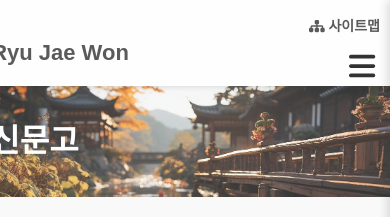
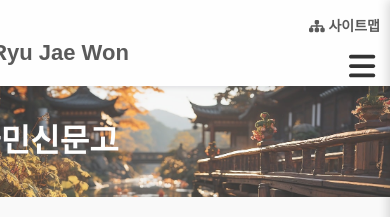
Before and after one commit to BrightLuminate/jawnproject, a React (Create React App) app: page /gugak-newspaper in a window 390 px wide. Shown: the top 217 px of the page. Built offline with nearby package versions, Linux system fonts and the light colour scheme.

Commit message:
Update GugakNewspaper.css

```diff
--- a/src/css/GugakNewspaper.css
+++ b/src/css/GugakNewspaper.css
@@ -95,7 +95,7 @@
             margin: 0;
             font-size: 2em;
             position: relative;
-            left:  -190px;
+            left:  -150px;
 
     }
 
```
